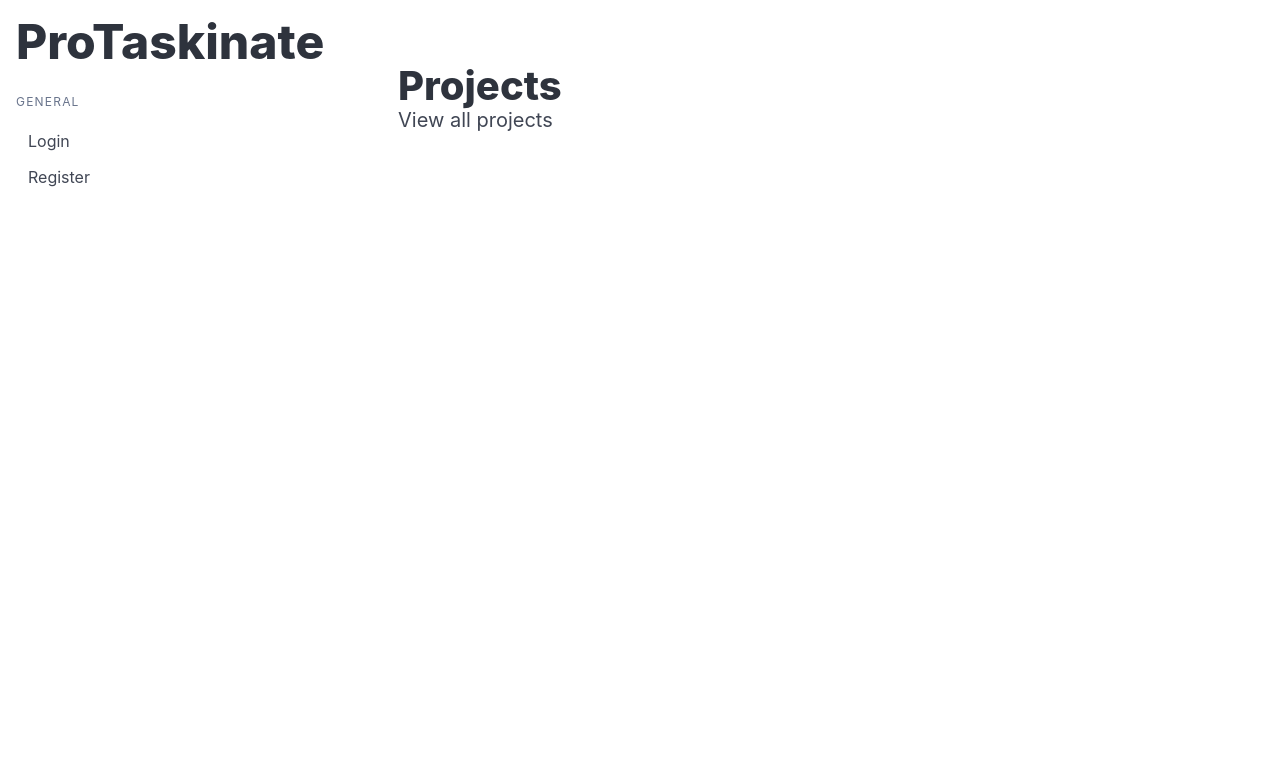
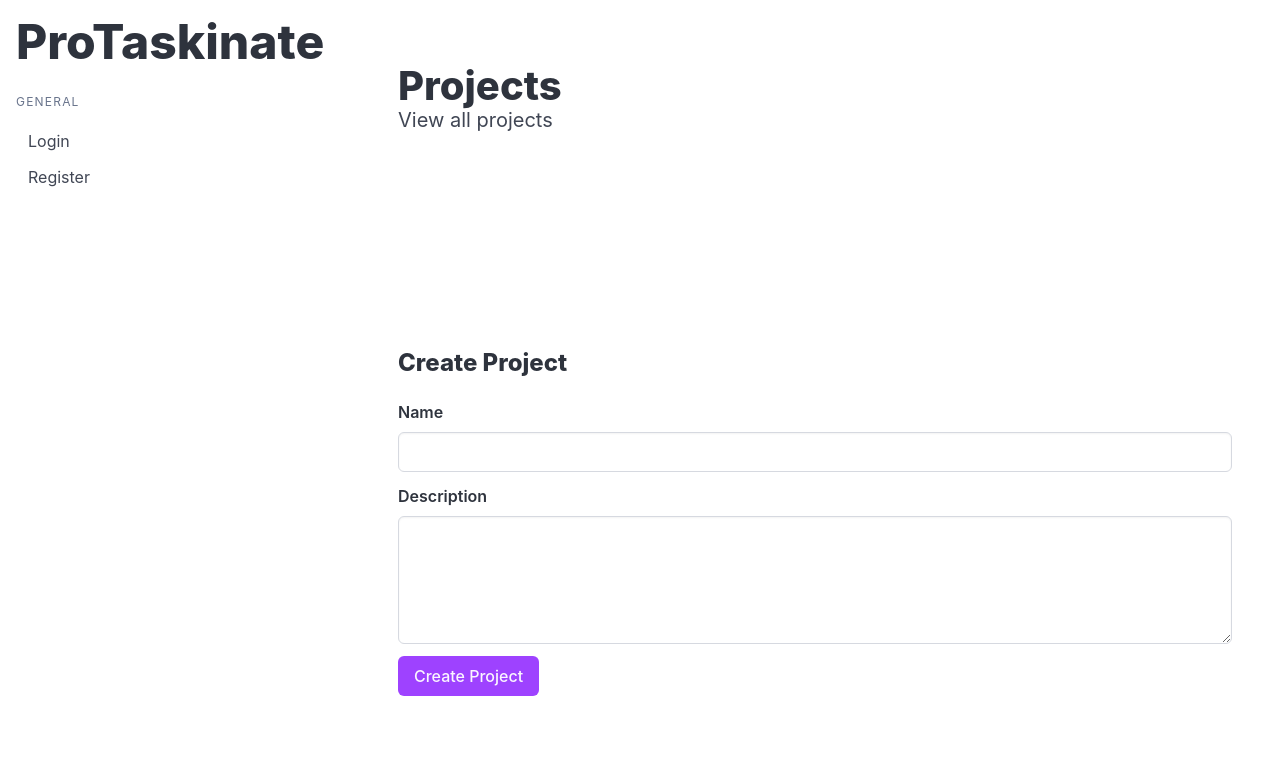
Before and after one commit to 3nd3r1/protaskinate, a Flask app: template protaskinate/templates/project_list.html in a window 1280 px wide. Shown: the part 17-800 px from the top of the page. Run offline with Flask 3, Linux system fonts and the light colour scheme; the template is opened without the code that fills it: values that come from a table or form of the project are taken from there, others are empty; some libraries are stand-ins or nearby versions.

Commit message:
feat(project): Add project creation form

```diff
--- a/protaskinate/app.py
+++ b/protaskinate/app.py
@@ -83,10 +83,10 @@ def populate_db():
     ('user', :user_password);
     """
     sql_projects = """
-    INSERT INTO projects (name, creator_id, created_at, description) VALUES
-    ('Project 1', 1, '2021-01-01', 'Project 1 description'),
-    ('Project 2', 1, '2021-01-02', 'Project 2 description'),
-    ('Project 3', 1, '2021-01-03', 'Project 3 description');
+    INSERT INTO projects (name, creator_id, created_at, updated_at, description) VALUES
+    ('Project 1', 1, '2021-01-01', '2021-01-03', 'Project 1 description'),
+    ('Project 2', 1, '2021-01-02', '2021-01-03', 'Project 2 description'),
+    ('Project 3', 1, '2021-01-03', '2021-01-03', 'Project 3 description');
     """
     sql_tasks = """
     INSERT INTO tasks (title, status, creator_id, created_at, updated_at, priority, project_id, description) VALUES
@@ -111,9 +111,6 @@ def populate_db():
     """
     sql_user_projects = """
     INSERT INTO user_projects (user_id, project_id, role) VALUES
-    (1, 1, 'admin'),
-    (1, 2, 'admin'),
-    (1, 3, 'admin'),
     (2, 2, 'reader'),
     (2, 3, 'writer');
     """
--- a/protaskinate/entities/task.py
+++ b/protaskinate/entities/task.py
@@ -3,9 +3,8 @@
 from dataclasses import dataclass
 from datetime import datetime
 from enum import Enum
-from typing import List, Optional
+from typing import Optional
 
-from protaskinate.entities.comment import Comment
 from protaskinate.utils.validation import validate_enum, validate_type
 
 
--- a/protaskinate/routes/project.py
+++ b/protaskinate/routes/project.py
@@ -7,7 +7,7 @@ from flask_login import current_user, login_required
 from flask_wtf import FlaskForm
 from wtforms import (DateField, SelectField, StringField, SubmitField,
                      TextAreaField)
-from wtforms.validators import DataRequired, Optional
+from wtforms.validators import DataRequired, Length, Optional
 
 from protaskinate.entities.task import TaskPriority, TaskStatus
 from protaskinate.services import (comment_service, project_service,
@@ -20,8 +20,8 @@ blueprint = Blueprint("project", __name__)
 
 class CreateTaskForm(FlaskForm):
     """Form for creating a task"""
-    title = StringField("Title", validators=[DataRequired()])
-    description = TextAreaField("Description", validators=[Optional()])
+    title = StringField("Title", validators=[DataRequired(), Length(min=3, max=50)])
+    description = TextAreaField("Description", validators=[Optional(), Length(max=500)])
     status = SelectField("Status",
                          choices=[
                              (status.value, status.name.lower().replace("_"," ").title())
@@ -41,15 +41,33 @@ class CreateTaskForm(FlaskForm):
 
 class CreateCommentForm(FlaskForm):
     """Form for creating a comment"""
-    content = TextAreaField("Content", validators=[DataRequired()])
+    content = TextAreaField("Content", validators=[DataRequired(), Length(max=500)])
     submit = SubmitField("Send")
 
-@blueprint.route("/projects", methods=["GET"])
+class CreateProjectForm(FlaskForm):
+    """Form for creating a project"""
+    name = StringField("Name", validators=[DataRequired(), Length(min=3, max=50)])
+    description = TextAreaField("Description", validators=[Optional(), Length(max=500)])
+    submit = SubmitField("Create Project")
+
+@blueprint.route("/projects", methods=["GET", "POST"])
 @login_required
 def project_list_route():
     """Render the projects page"""
+    form = CreateProjectForm(request.form)
+    if request.method == "POST" and form.validate_on_submit():
+        name = form.name.data
+        description = form.description.data if form.description.data else None
+        project_service.create(name=name, creator_id=current_user.id,
+                               created_at=datetime.now().isoformat(),
+                               updated_at=datetime.now().isoformat(),
+                               description=description)
+        form.name.data = ""
+        form.description.data = ""
+        flash("Project created successfully", "success")
+
     projects_with_roles = project_service.get_all_by_user_with_role(current_user.id)
-    return render_template("project_list.html", projects_with_roles=projects_with_roles)
+    return render_template("project_list.html", form=form, projects_with_roles=projects_with_roles)
 
 @blueprint.route("/projects/<int:project_id>", methods=["GET", "POST"])
 @login_required
--- a/protaskinate/services/project_service.py
+++ b/protaskinate/services/project_service.py
@@ -32,6 +32,10 @@ class ProjectService:
         """Delete a project"""
         return project_repository.delete({"id": project_id})
 
+    def create(self, **kwargs) -> Optional[Project]:
+        """Create a project"""
+        return project_repository.create(kwargs)
+
     def check_user_read_access(self, user_id: int, project_id: int) -> bool:
         """Check if a user has read-access to a project"""
         return project_repository.get_user_role(user_id, project_id) in [
--- a/protaskinate/templates/macros.html
+++ b/protaskinate/templates/macros.html
@@ -16,10 +16,10 @@
     {% endif %}
 {% endmacro %}
 
-{% macro delete_project_form(project) %}
-    <form method="POST" action="{{ url_for("project.project_delete_route", project_id=project.id) }}" class="card-footer-item project-delete-form p-0">
-        {{ disable_form_if_no_update_access(project.role) }}
-        <button type="submit" class="{% if project.role.value != "admin" %}has-text-dark{% else %}has-text-link{% endif %}" style="width: 100%; height: 100%; {% if project.role.value != "admin" %}cursor: not-allowed{% endif %}">
+{% macro delete_project_form(project_with_role) %}
+    <form method="POST" action="{{ url_for("project.project_delete_route", project_id=project_with_role.project.id) }}" class="card-footer-item project-delete-form p-0">
+        {{ disable_form_if_no_update_access(project_with_role.role) }}
+        <button type="submit" class="{% if project_with_role.role.value != "admin" %}has-text-dark{% else %}has-text-link{% endif %}" style="width: 100%; height: 100%; {% if project_with_role.role.value != "admin" %}cursor: not-allowed{% endif %}">
             Delete
         </button>
     </form>
--- a/protaskinate/templates/project_list.html
+++ b/protaskinate/templates/project_list.html
@@ -8,24 +8,55 @@
         <div class="container">
             <div class="fixed-grid has-3-cols">
                 <div class="grid">
-                    {% for project in projects_with_roles %}
+                    {% for pwr in projects_with_roles %}
                         <div class="cell">
                             <div class="card">
                                 <div class="card-content">
                                     <div class="content">
-                                        <h2 class="title">{{ project.name }}</h2>
-                                        <p>{% if project.description %}{{ project.description }}{% endif %}</p>
+                                        <h2 class="title">{{ pwr.project.name }}</h2>
+                                        <p>{% if pwr.project.description %}{{ pwr.project.description }}{% endif %}</p>
                                     </div>
                                 </div>
                                 <footer class="card-footer">
-                                    <a href="{{ url_for("project.project_view_route", project_id=project.id) }}" class="card-footer-item">View</a>
-                                    {{ delete_project_form(project) }}
+                                    <a href="{{ url_for("project.project_view_route", project_id=pwr.project.id) }}" class="card-footer-item">View</a>
+                                    {{ delete_project_form(pwr) }}
                                 </footer>
                             </div>
                         </div>
                     {% endfor %}
                 </div>
             <div>
+        </div>
+    </section>
+    <section class="section">
+        <div class="container">
+            <h3 class="title is-4">Create Project</h3>
+            <form method="POST">
+                {{ form.hidden_tag() }}
+                <div class="field">
+                    <label class="label">Name</label>
+                    <div class="control">
+                        {{ form.name(class="input") }}
+                    </div>
+                    {% for error in form.name.errors %}
+                        <p class="help is-danger">{{ error }}</p>
+                    {% endfor %}
+                </div>
+                <div class="field">
+                    <label class="label">Description</label>
+                    <div class="control">
+                        {{ form.description(class="textarea") }}
+                    </div>
+                    {% for error in form.description.errors %}
+                        <p class="help is-danger">{{ error }}</p>
+                    {% endfor %}
+                </div>
+                <div class="field">
+                    <div class="control">
+                        {{ form.submit(class="button is-link") }}
+                    </div>
+                </div>
+            </form>
         </div>
     </section>
     <script>
--- a/protaskinate/utils/validation.py
+++ b/protaskinate/utils/validation.py
@@ -1,9 +1,7 @@
 """protaskinate/utils/validation.py"""
 
-def validate_enum(value, enum_class, field_name, allow_none=False):
+def validate_enum(value, enum_class, field_name):
     """Validate that a value is a member of an enumeration."""
-    if allow_none and value is None:
-        return None
     try:
         return enum_class(value)
     except ValueError as exc:
```
Also changed, not shown: protaskinate/entities/project.py (+8 -3 lines), protaskinate/repositories/project_repository.py (+5 -5 lines), protaskinate/templates/project_view.html (+8 -2 lines), schema.sql (+21 -0 lines).
